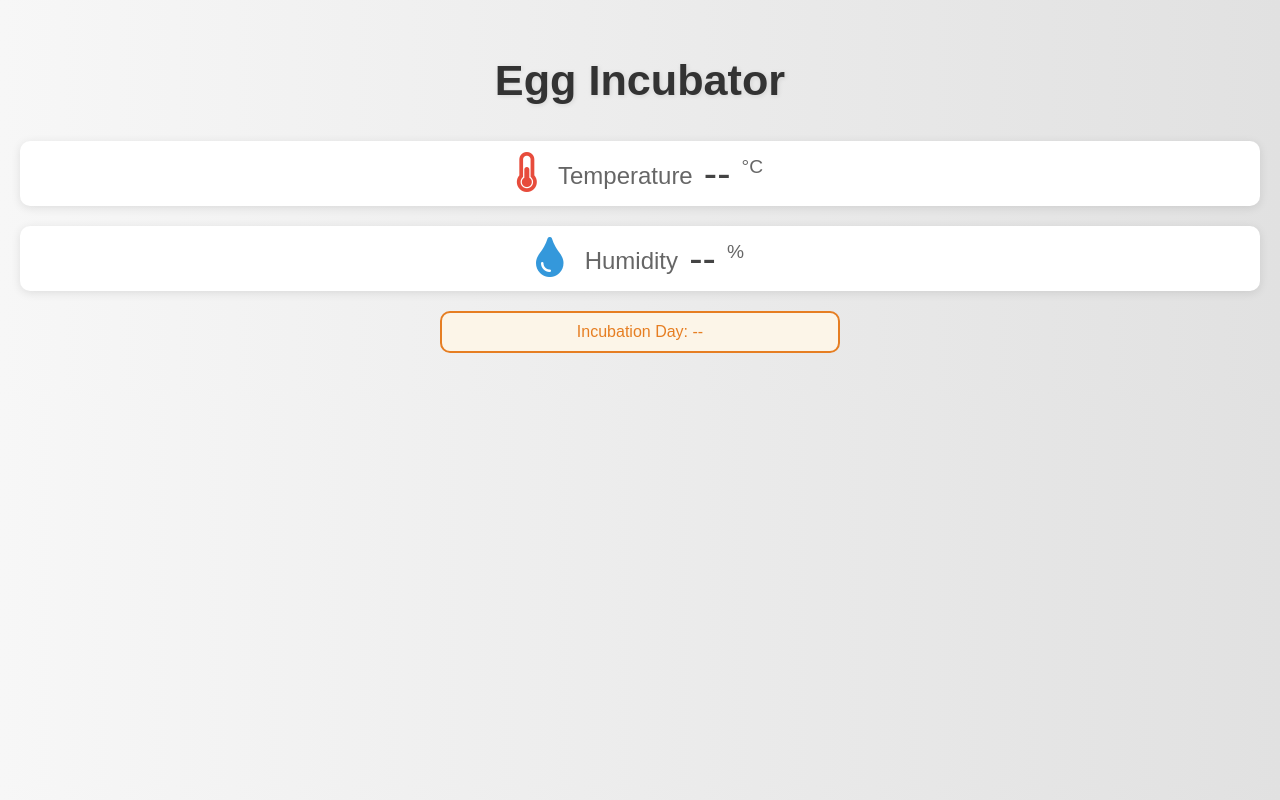
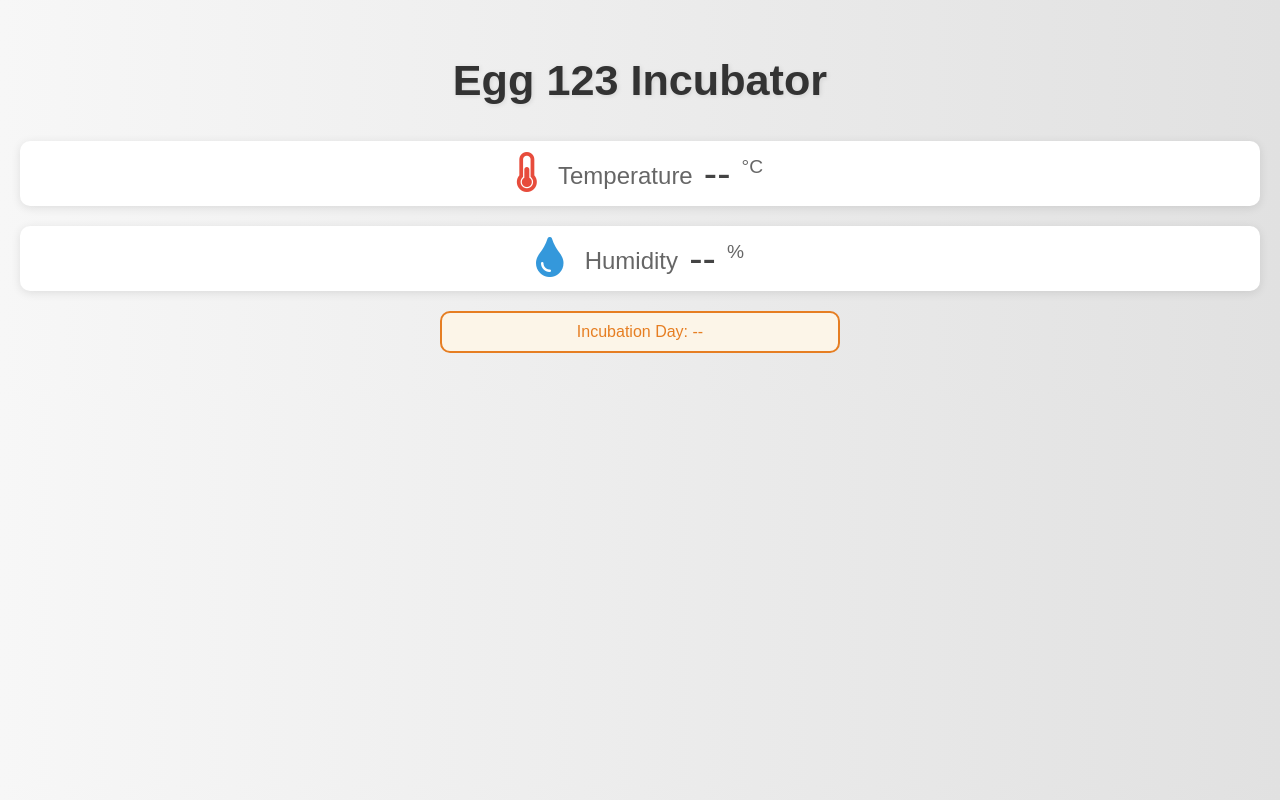
Before and after one commit to JveeMosh/webser, a plain HTML site: page index.html in a window 1280 px wide. Drawn offline with Linux system fonts and the light colour scheme; no server answers.

Commit message:
index.html

```diff
--- a/index.html
+++ b/index.html
@@ -7,7 +7,7 @@
   <link rel="stylesheet" href="https://use.fontawesome.com/releases/v5.7.2/css/all.css"
         integrity="sha384-fnmOCqbTlWIlj8LyTjo7mOUStjsKC4pOpQbqyi7RrhN7udi9RwhKkMHpvLbHG9Sr"
         crossorigin="anonymous">
-  <title>Egg 1111  Incubator</title>
+  <title>Egg Incubator</title>
 
   <style>
     html {
@@ -120,7 +120,7 @@
   </style>
 </head>
 <body>
-  <h2>Egg Incubator</h2>
+  <h2>Egg 123 Incubator</h2>
   <p>
     <i class="fas fa-thermometer-half" style="color:#e74c3c;"></i>
     <span class="dht-labels">Temperature</span>
```
